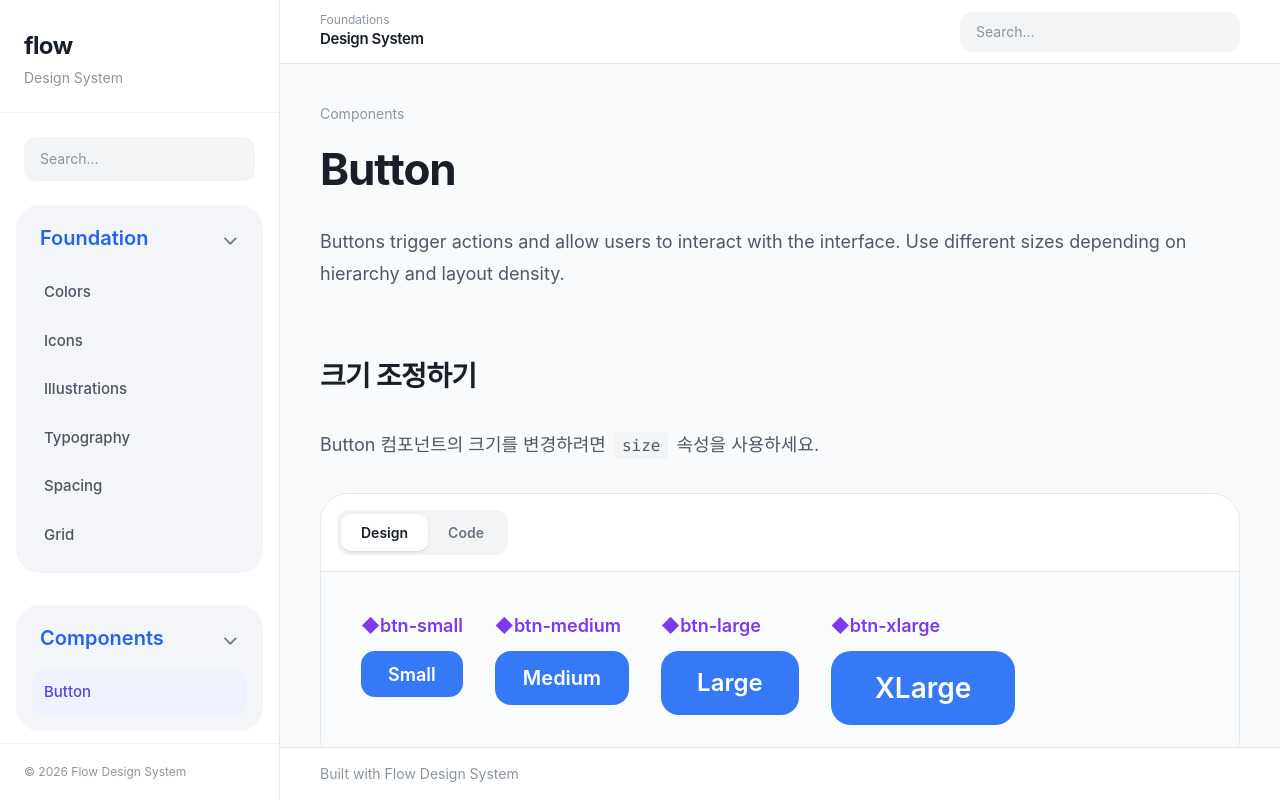
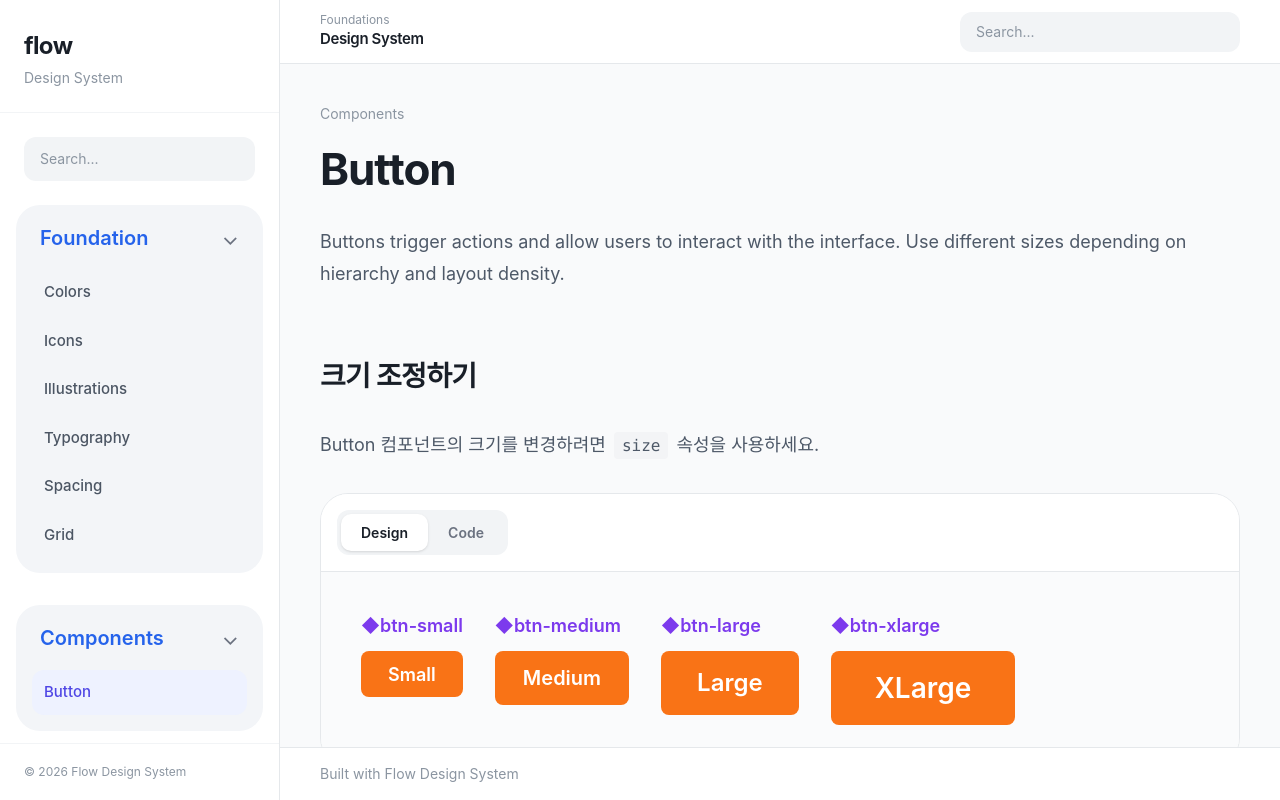
Before and after one commit to seo-er/design-system, a React (Vite) app: page / in a window 1280 px wide. Both pictures are taken after a click on the button "Button". Built offline with nearby package versions, Linux system fonts and the light colour scheme.

Commit message:
Add files via upload

```diff
--- a/src/App.jsx
+++ b/src/App.jsx
@@ -2078,7 +2078,12 @@ function ButtonPage() {
     ◆btn-small
   </div>
 
-  <button className="h-[46px] px-5 rounded-[14px] bg-[#3579F6] text-white text-[18px] font-semibold">
+  <button className="
+
+    rounded-[8px]
+    bg-[#F97316]
+    text-white
+  h-[46px] px-5 text-[18px] font-semibold">
     Small
   </button>
 </div>
@@ -2089,7 +2094,12 @@ function ButtonPage() {
     ◆btn-medium
   </div>
 
-  <button className="h-[54px] px-7 rounded-[16px] bg-[#3579F6] text-white text-[20px] font-semibold">
+  <button className="
+
+  rounded-[8px]
+    bg-[#F97316]
+    text-white
+  h-[54px] px-7 text-[20px] font-semibold">
     Medium
   </button>
 </div>
@@ -2100,7 +2110,13 @@ function ButtonPage() {
     ◆btn-large
   </div>
 
-  <button className="h-[64px] px-9 rounded-[18px] bg-[#3579F6] text-white text-[24px] font-semibold">
+  <button className="
+
+  rounded-[8px]
+    bg-[#F97316]
+    text-white
+
+    h-[64px] px-9 text-[24px] font-semibold">
     Large
   </button>
 </div>
@@ -2111,7 +2127,13 @@ function ButtonPage() {
     ◆btn-xlarge
   </div>
 
-  <button className="h-[74px] px-11 rounded-[20px] bg-[#3579F6] text-white text-[28px] font-semibold">
+  <button className="
+
+  rounded-[8px]
+    bg-[#F97316]
+    text-white
+
+    h-[74px] px-11 text-[28px] font-semibold">
     XLarge
   </button>
 </div>
```
